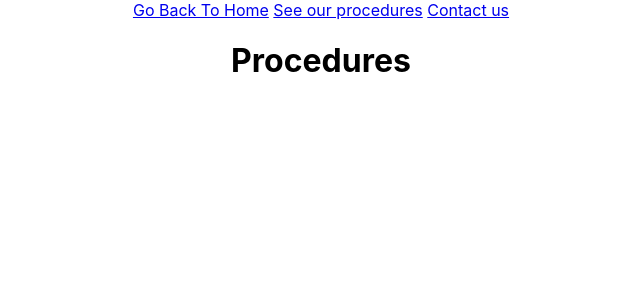
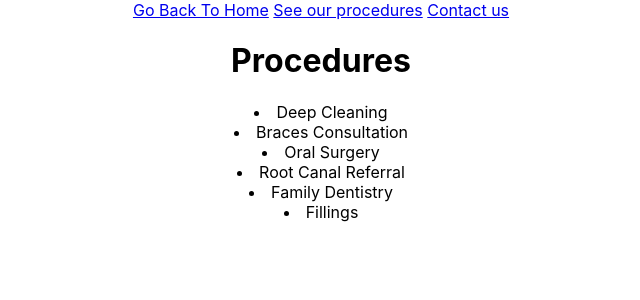
Before and after one commit to Lizzwest/dentist-website-react-router, a React (Create React App) app: page /procedures in a window 1280 px wide. Shown: the top 300 px of the page, without its empty margins (319-959 px from the left). Built offline with nearby package versions, Linux system fonts and the light colour scheme.

Commit message:
[procedures] added procedure props to component

```diff
--- a/src/App.js
+++ b/src/App.js
@@ -12,6 +12,14 @@
 
 
 function App() {
+  const procedures = [
+    "Deep Cleaning",
+    "Braces Consultation",
+    "Oral Surgery",
+     "Root Canal Referral",
+     "Family Dentistry",
+     "Fillings"
+  ]
   return (
     <Router>
 <div className="App">
@@ -21,7 +29,7 @@
     <Link to="/contact">Contact us</Link><br />
   </nav>
       <Route exact path="/" component={Home}/>
-      <Route path="/procedures" component={Procedures}/>
+      <Route path="/procedures" render={() => <Procedures procedures={procedures} />}/>
       <Route path="/contact" component={Contact}/>
     </div>
     </Router>
--- a/src/Procedures.js
+++ b/src/Procedures.js
@@ -2,9 +2,14 @@
 
 class Procedures extends Component {
     render(){
+        const proceduresList = this.props.procedures.map((p, idx)=>{
+            return <li key={idx}>{p}</li>
+        })
+        console.log(this.props.procedures)
         return(
             <div>
                 <h1>Procedures</h1>
+                {proceduresList}
             </div>
         )
     }
```
